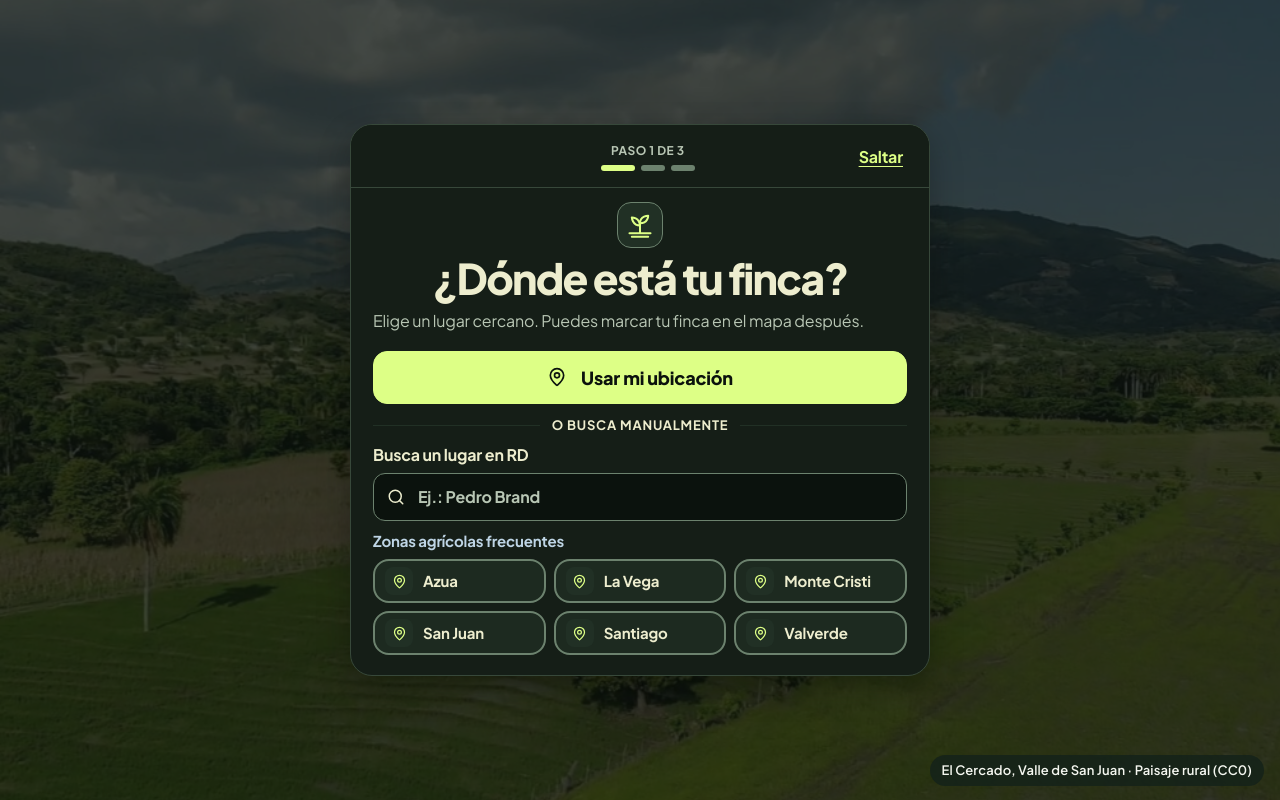
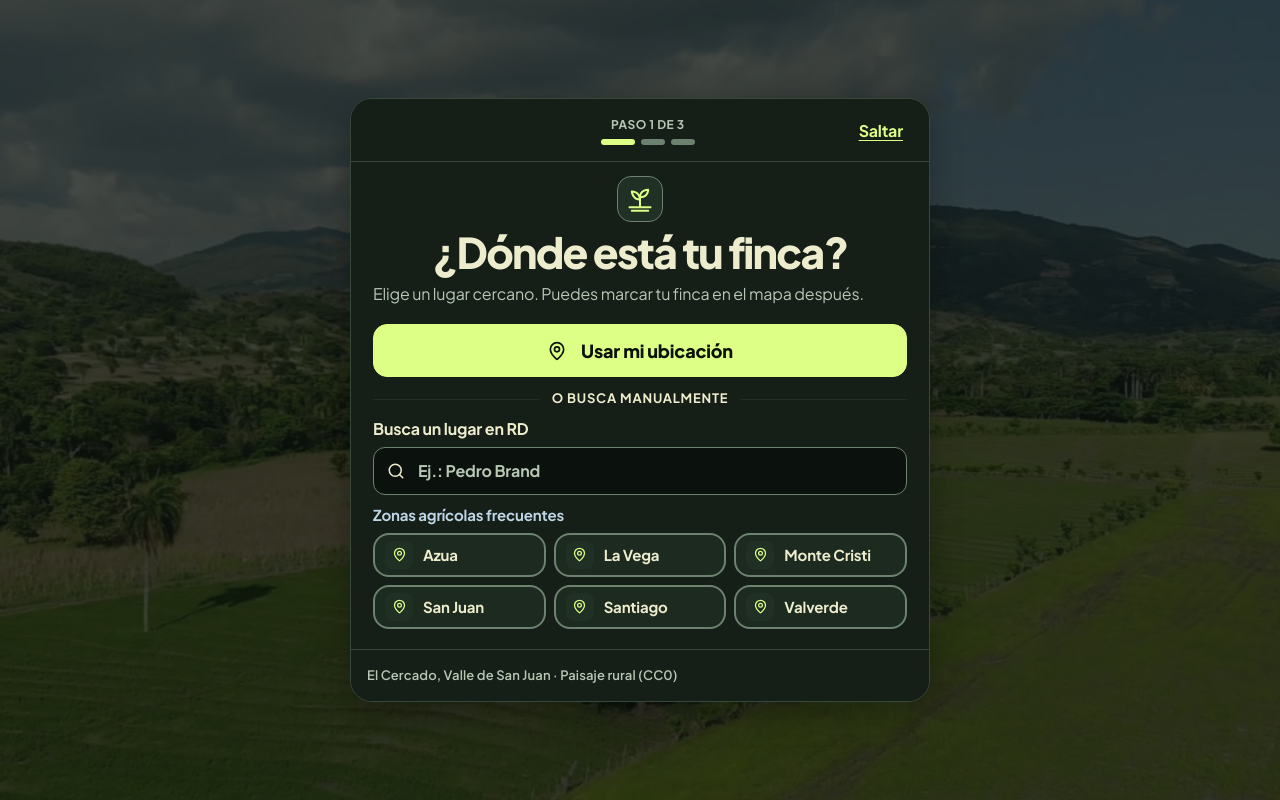
Before and after one commit to fraineralex/agrovision-spaceapps-2026, a Next.js app in the folder web/: page / in a window 1280 px wide. Both pictures are taken after a click on the button "Agregar mi finca". Shown: the top 800 px of the page. Built offline with nearby package versions, Linux system fonts and the light colour scheme.

Commit message:
fix(web): keep photo credit clear of setup actions

```diff
--- a/web/app/globals.css
+++ b/web/app/globals.css
@@ -2551,3 +2551,7 @@ dialog.src-overlay::backdrop { background: rgb(0 0 0 / .66); }
   margin-block: 14px; background: var(--card); color: var(--muted);
   border: 1px solid var(--border); border-radius: var(--radius-panel);
 }
+.ob-footer .ob-credit {
+  position: static; margin-inline-end: auto; color: var(--muted); background: none; padding-inline: 0;
+}
+@media (max-width: 720px) { .ob-footer:has(> .ob-credit:only-child) { display: none; } }
--- a/web/components/onboarding.tsx
+++ b/web/components/onboarding.tsx
@@ -187,14 +187,14 @@ export function Onboarding({ initial, onDone, onSkip, farmCount = 0 }: { initial
         </div>
       </div>}
       </div>
-      {step > 0 && <footer className="ob-footer">
-        {step === 1 ? (initial.id ? <>
+      <footer className="ob-footer">
+        <span className="ob-credit" aria-hidden="true">El Cercado, Valle de San Juan · Paisaje rural (CC0)</span>
+        {step > 0 && (step === 1 ? (initial.id ? <>
           <button type="button" className="ob-primary" onClick={finish}>Guardar cambios</button>
           <button type="button" className="link-button" onClick={next}>Cambiar cultivo o riego</button>
         </> : <button type="button" className="ob-primary" onClick={next}>{pieces.length ? `Listo: ${areaLabel(piecesAreaM2(pieces))}` : showMap ? "Listo · seguir sin marcar" : "Seguir sin marcar"}</button>)
-          : <button type="button" className="ob-primary" disabled={!location || !crops.length} onClick={finish}><Check aria-hidden="true" /> Listo, ver mi recomendación</button>}
-      </footer>}
+          : <button type="button" className="ob-primary" disabled={!location || !crops.length} onClick={finish}><Check aria-hidden="true" /> Listo, ver mi recomendación</button>)}
+      </footer>
     </div>
-    <span className="ob-credit" aria-hidden="true">El Cercado, Valle de San Juan · Paisaje rural (CC0)</span>
   </dialog>;
 }
```
Also changed, not shown: 1 other file (tests, documents, lock files or other folders).
